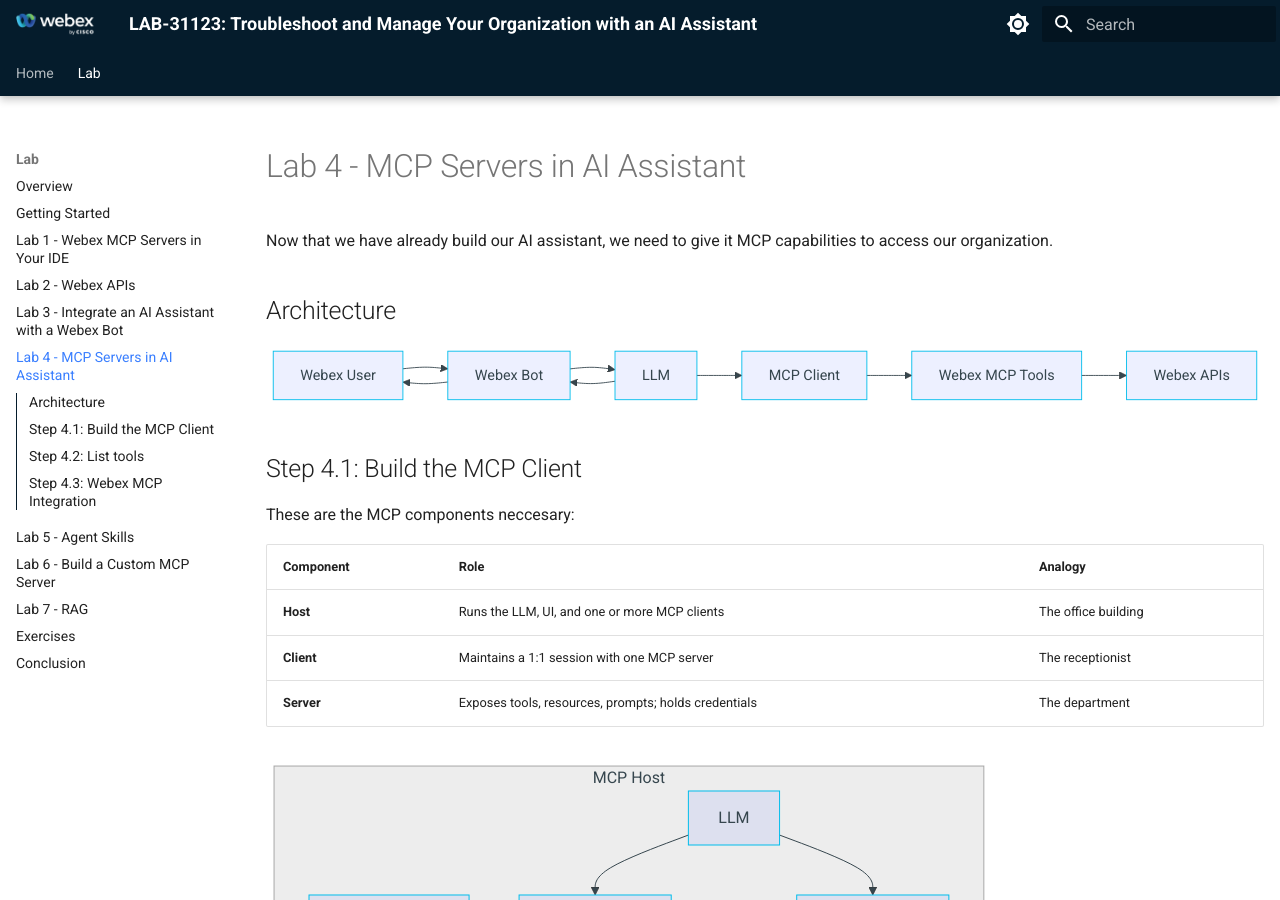
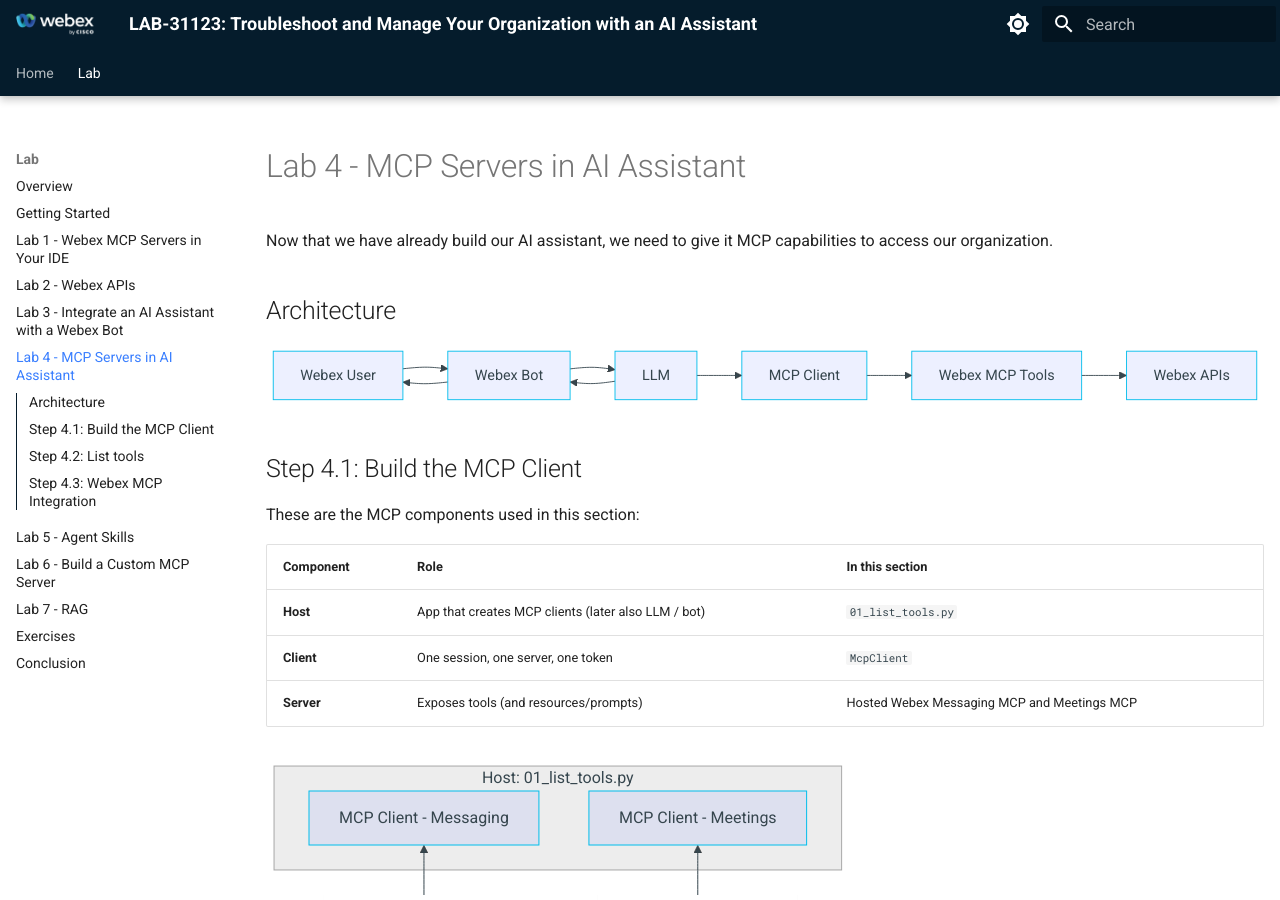
Before and after one commit to WebexCC-SA/LAB-31123, an MkDocs documentation site: the page built from docs/lab4_mcp.md, in a window 1280 px wide and 900 px high. Built offline with MkDocs 1.6.1 and Material for MkDocs 9.7.7, drawn with Linux system fonts in a browser that asks for light colours; some of the changed text lies outside the part shown.

Commit message:
Update lab4_mcp.md

````diff
--- a/docs/lab4_mcp.md
+++ b/docs/lab4_mcp.md
@@ -17,28 +17,24 @@
 
 ## Step 4.1: Build the MCP Client
 
-These are the MCP components neccesary:
+These are the MCP components used in this section:
 
-| Component | Role | Analogy |
+| Component | Role | In this section |
 | --- | --- | --- |
-| **Host** | Runs the LLM, UI, and one or more MCP clients | The office building |
-| **Client** | Maintains a 1:1 session with one MCP server | The receptionist |
-| **Server** | Exposes tools, resources, prompts; holds credentials | The department |
+| **Host** | App that creates MCP clients (later also LLM / bot) | `01_list_tools.py` |
+| **Client** | One session, one server, one token | `McpClient` |
+| **Server** | Exposes tools (and resources/prompts) | Hosted Webex Messaging MCP and Meetings MCP |
 
 ```mermaid
 flowchart TB
-    subgraph Host[MCP Host]
-        UI[User Interface]
-        LLM[LLM]
-        C1[MCP Client 1]
-        C2[MCP Client 2]
+    subgraph Host["Host: 01_list_tools.py"]
+        C1[MCP Client - Messaging]
+        C2[MCP Client - Meetings]
     end
-    S1[MCP Server - Webex Suite]
-    S2[MCP Server - Custom]
-    C1 <-->|stdio or HTTP| S1
-    C2 <-->|stdio or HTTP| S2
-    LLM --> C1
-    LLM --> C2
+    S1["MCP Server\nwebex-messaging"]
+    S2["MCP Server\nwebex-meeting"]
+    C1 <-->|Streamable HTTP + Bearer token| S1
+    C2 <-->|Streamable HTTP + Bearer token| S2
 ```
 
 To be able to integrate the Webex MCP Clients into your Assistant, you need to have a MCP Client.
@@ -103,7 +99,7 @@
     ```
 
    This MCP client allows you to connect to any MCP server.
-    ```
+
 
 ## Step 4.2: List tools
 
@@ -113,7 +109,7 @@
 
    ```python
 
-   MESSAGING_MCP_URL = "https://mcp.webexapis.com/mcp/webex-messaging"
+    MESSAGING_MCP_URL = "https://mcp.webexapis.com/mcp/webex-messaging"
     MEETING_MCP_URL = "https://mcp.webexapis.com/mcp/webex-meeting"
 
     import asyncio
````
Also changed, not shown: other parts of docs/lab4_mcp.md (+1 -1 lines).
